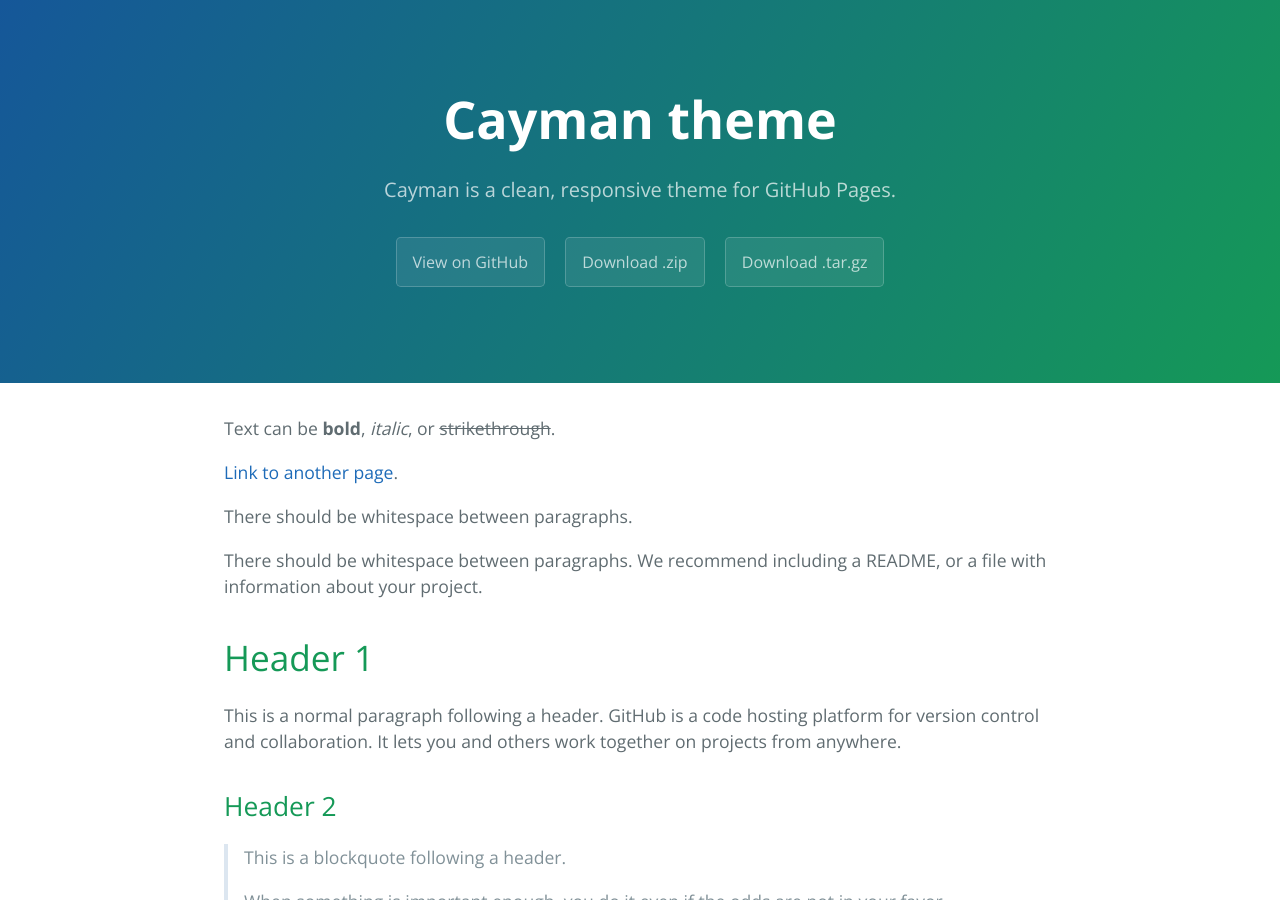
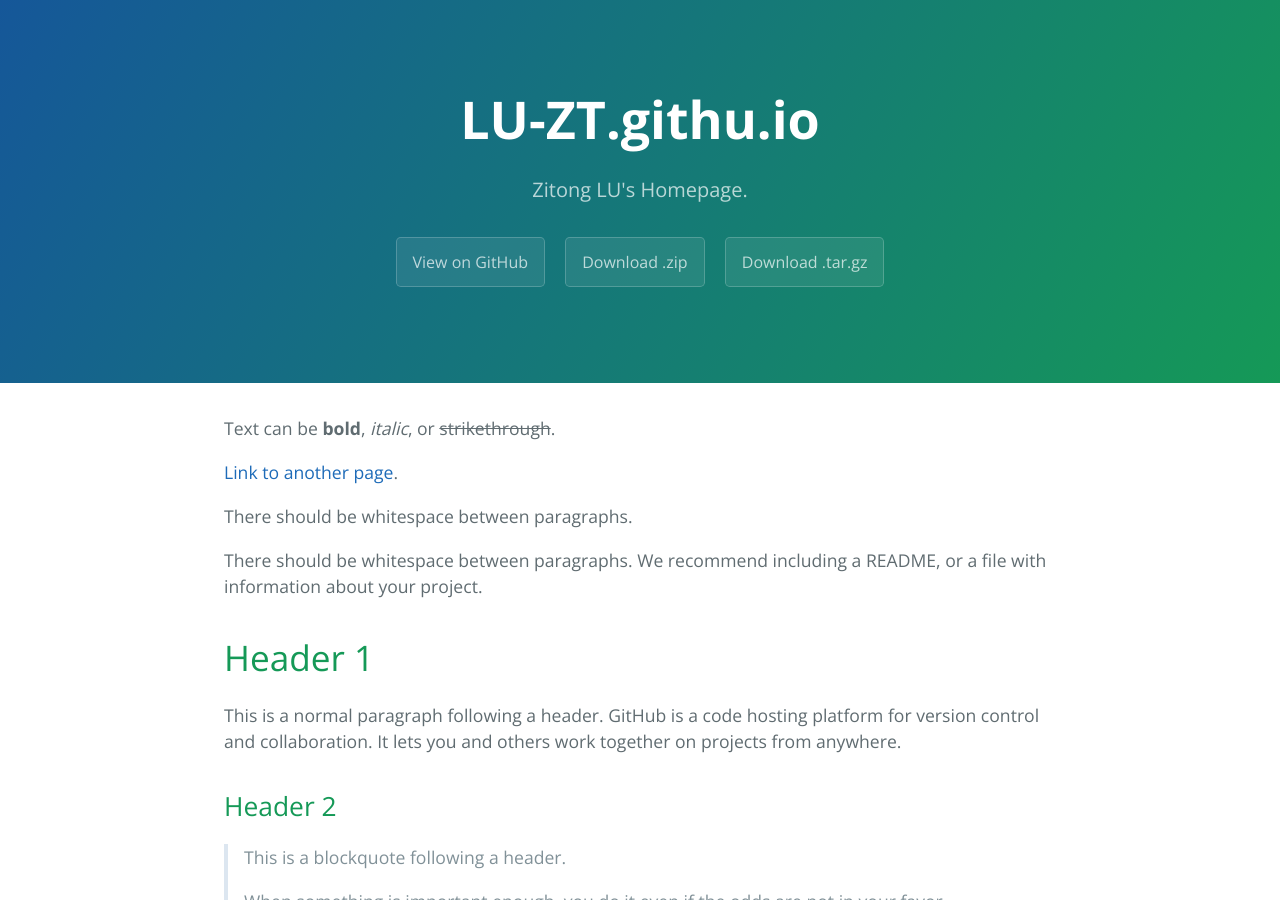
Before and after one commit to Zitong-LU/LU-ZT.github.io, a Jekyll site: the page built from index.md, in a window 1280 px wide and 900 px high. Built offline with Jekyll 4.4.1, drawn with Linux system fonts in a browser that asks for light colours.

Commit message:
Update _config.yml

```diff
--- a/_config.yml
+++ b/_config.yml
@@ -1,5 +1,5 @@
-title: Cayman theme
-description: Cayman is a clean, responsive theme for GitHub Pages.
+title: LU-ZT.githu.io
+description: Zitong LU's Homepage.
 show_downloads: true
 google_analytics:
 theme: jekyll-theme-cayman
```
